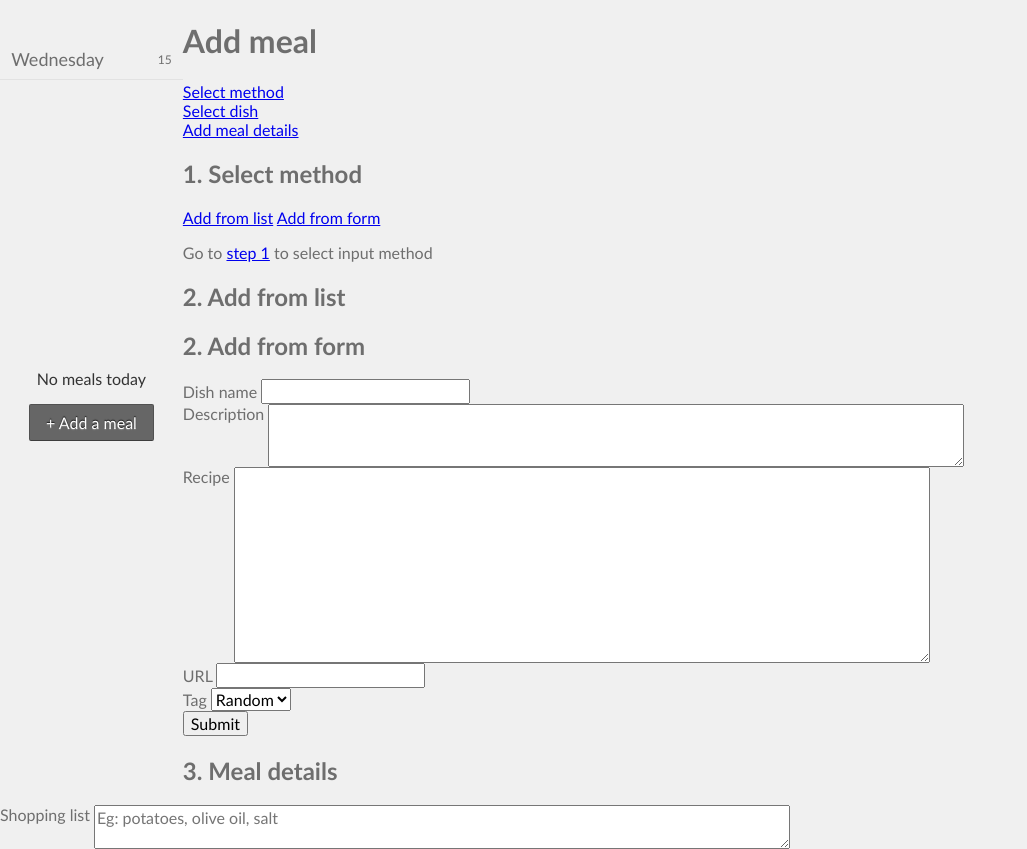
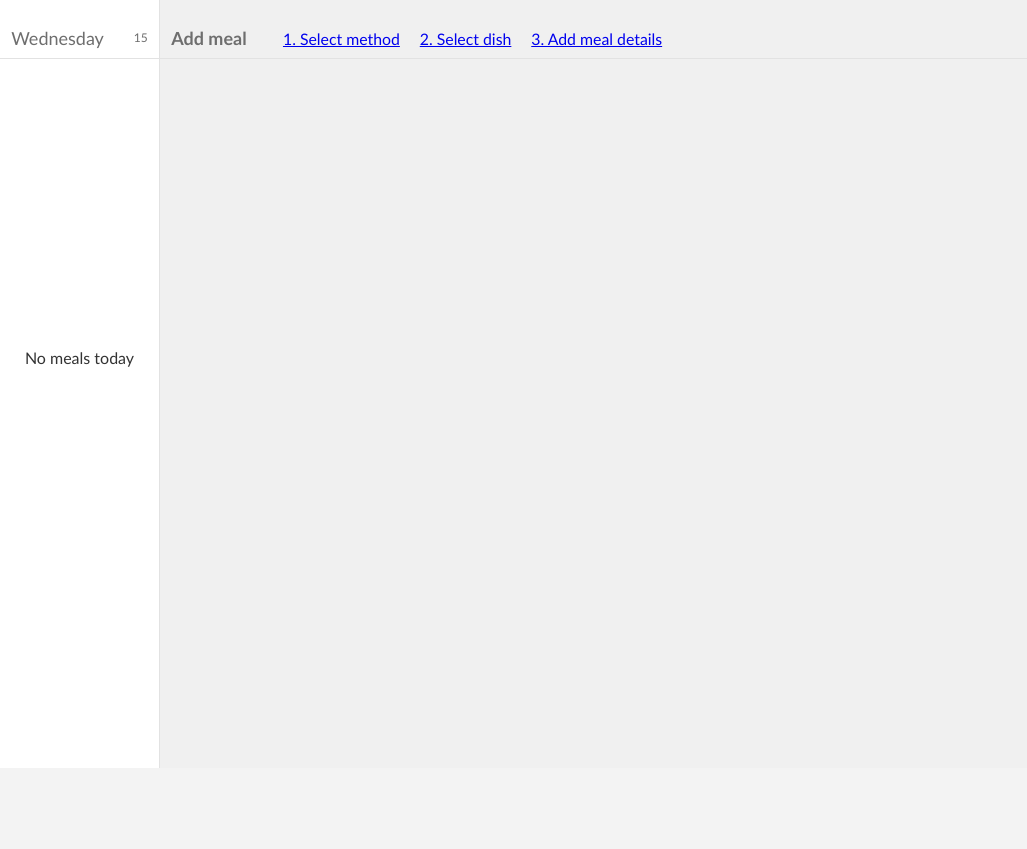
Before and after one commit to mmmrk/weekeat, a PHP site: page /?view=meal&action=add&date=2013-07-15 in a window 1280 px wide. Shown: the part 32-881 px from the top of the page, without its empty margins (0-1027 px from the left). After the commit the page ends 800 px from the top, so only its background shows below. Run offline with PHP 8.4, Linux system fonts and the light colour scheme; data comes from the database, SQL or seed files in the repository; data that the repository does not hold is empty.

Commit message:
link navigation in add meal input

```diff
--- a/css/styles.css
+++ b/css/styles.css
@@ -81,7 +81,7 @@ button,
 input,
 select,
 textarea {
-  font-family: 'calibri', tahoma, sans-serif;
+  font-family: "calibri", tahoma, sans-serif;
 }
 
 /*
@@ -213,7 +213,7 @@ kbd,
 pre,
 samp {
   font-family: monospace, serif;
-  _font-family: 'courier new', monospace;
+  _font-family: "courier new", monospace;
   font-size: 1em;
 }
 
@@ -364,7 +364,7 @@ form {
  */
 /* line 361, ../sass/_normalize.scss */
 fieldset {
-  border: 1px solid #c0c0c0;
+  border: 1px solid silver;
   margin: 0 2px;
   padding: 0.35em 0.625em 0.75em;
 }
@@ -624,7 +624,7 @@ body, #app_container, #app_body {
 }
 /* line 10, ../sass/units/_tables.scss */
 .table .td.today {
-  background-color: #690   !important;
+  background-color: #669900 !important;
   color: #fff;
 }
 /* line 11, ../sass/units/_tables.scss */
@@ -833,3 +833,59 @@ body, #app_container, #app_body {
   font-style: italic;
   margin: 2px 0;
 }
+
+/* line 1, ../sass/views/_add_meal.scss */
+#add_meal_day_overview {
+  background-color: #fff;
+  border-right: 1px solid #e2e2e2;
+  width: 12.5%;
+}
+/* line 6, ../sass/views/_add_meal.scss */
+#add_meal_day_overview .button {
+  display: none;
+}
+
+/* line 11, ../sass/views/_add_meal.scss */
+#add_meal_input_header {
+  font-size: 1.125em;
+  padding: 1.6em 0.625em 0.625em;
+  line-height: 1;
+  border-bottom: 1px solid #e2e2e2;
+}
+/* line 17, ../sass/views/_add_meal.scss */
+#add_meal_input_header h1 {
+  margin: 0;
+  font-size: 1em;
+  display: inline-block;
+}
+
+/* line 24, ../sass/views/_add_meal.scss */
+#add_meal_input_navigation {
+  display: inline-block;
+  font-size: 0.88em;
+  margin-left: 2em;
+}
+/* line 29, ../sass/views/_add_meal.scss */
+#add_meal_input_navigation ol {
+  margin: 0;
+  padding: 0;
+}
+/* line 34, ../sass/views/_add_meal.scss */
+#add_meal_input_navigation li {
+  display: inline-block;
+  margin-right: 1em;
+}
+
+/* line 40, ../sass/views/_add_meal.scss */
+#add_meal_input {
+  float: left;
+  width: 87.5%;
+}
+/* line 44, ../sass/views/_add_meal.scss */
+#add_meal_input .add_meal_step {
+  display: none;
+}
+/* line 47, ../sass/views/_add_meal.scss */
+#add_meal_input .add_meal_step:target {
+  display: block;
+}
--- /dev/null
+++ b/sass/_views.scss
@@ -0,0 +1 @@
+@import "views/_add_meal";
--- a/sass/styles.scss
+++ b/sass/styles.scss
@@ -9,3 +9,4 @@
 
 @import 'units';
 @import 'chunks';
+@import 'views';
--- /dev/null
+++ b/sass/views/_add_meal.scss
@@ -0,0 +1,51 @@
+#add_meal_day_overview {
+	background-color: #fff;
+	border-right: 1px solid $border_gray;
+	width: (100% / 8);
+
+	.button {
+		display: none;
+	}
+}
+
+#add_meal_input_header {
+	font-size: 1.125em;
+	padding: 1.6em 0.625em 0.625em;
+	line-height: 1;
+	border-bottom: 1px solid $border_gray;
+
+	h1 {
+		margin: 0;
+		font-size: 1em;
+		display: inline-block;
+	}
+}
+
+#add_meal_input_navigation {
+	display: inline-block;
+	font-size: 0.88em;
+	margin-left: 2em;
+
+	ol {
+		margin: 0;
+		padding: 0;
+	}
+
+	li {
+		display: inline-block;
+		margin-right: 1em;
+	}
+}
+
+#add_meal_input {
+	float: left;
+	width: ((100% / 8) * 7);
+
+	.add_meal_step {
+		display: none;
+
+		&:target {
+			display: block;
+		}
+	}
+}
--- a/views/meal/add.php
+++ b/views/meal/add.php
@@ -23,9 +23,9 @@
 		<h1>Add meal</h1>
 		<nav id="add_meal_input_navigation">
 			<ol>
-				<li><a href="#add_meal_step_1">Select method</a></li>
-				<li><a href="#add_meal_step_2">Select dish</a></li>
-				<li><a href="#add_meal_step_3">Add meal details</a></li>
+				<li><a href="#add_meal_step_1">1. Select method</a></li>
+				<li><a href="#add_meal_step_2">2. Select dish</a></li>
+				<li><a href="#add_meal_step_3">3. Add meal details</a></li>
 			</ol>
 		</nav>
 	</div>
```
